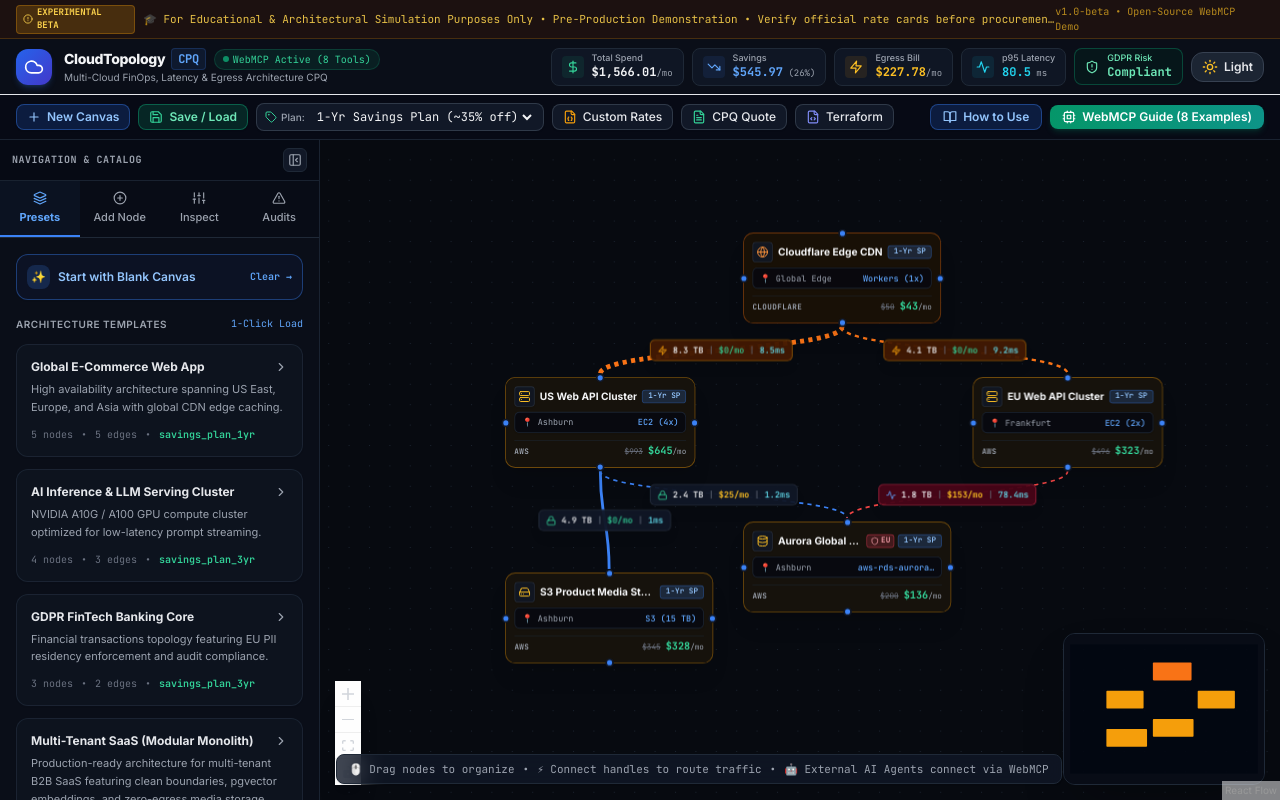
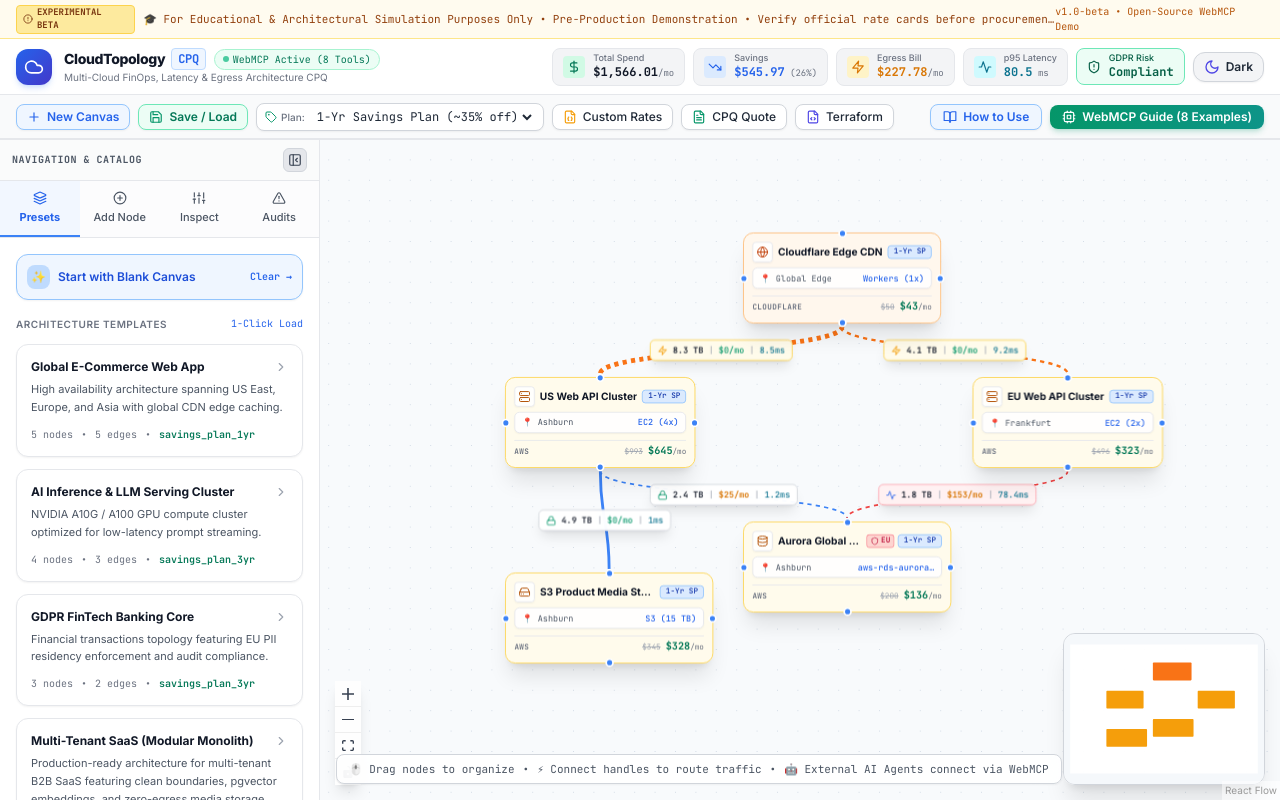
Before and after one commit to sachinm207/cloudtopology-cpq, a React (Vite) app: page / in a window 1280 px wide. Built offline with nearby package versions, Linux system fonts and the light colour scheme.

Commit message:
feat: Set Light Theme as default across application

```diff
--- a/src/App.tsx
+++ b/src/App.tsx
@@ -48,13 +48,13 @@
 export function App() {
   const initialPreset = ARCHITECTURE_PRESETS[1] || ARCHITECTURE_PRESETS[0];
 
-  // Theme state: dark | light
+  // Theme state: light by default
   const [theme, setTheme] = useState<'dark' | 'light'>(() => {
     try {
       const savedTheme = localStorage.getItem(STORAGE_KEY_THEME);
       if (savedTheme === 'light' || savedTheme === 'dark') return savedTheme;
     } catch {}
-    return 'dark';
+    return 'light';
   });
 
   // Sync theme class with document element
--- a/src/index.css
+++ b/src/index.css
@@ -3,11 +3,11 @@
 @tailwind utilities;
 
 :root {
-  color-scheme: dark;
+  color-scheme: light;
 }
 
-:root.light {
-  color-scheme: light;
+:root.dark {
+  color-scheme: dark;
 }
 
 html, body, #root {
```
Also changed, not shown: index.html (+2 -2 lines).
